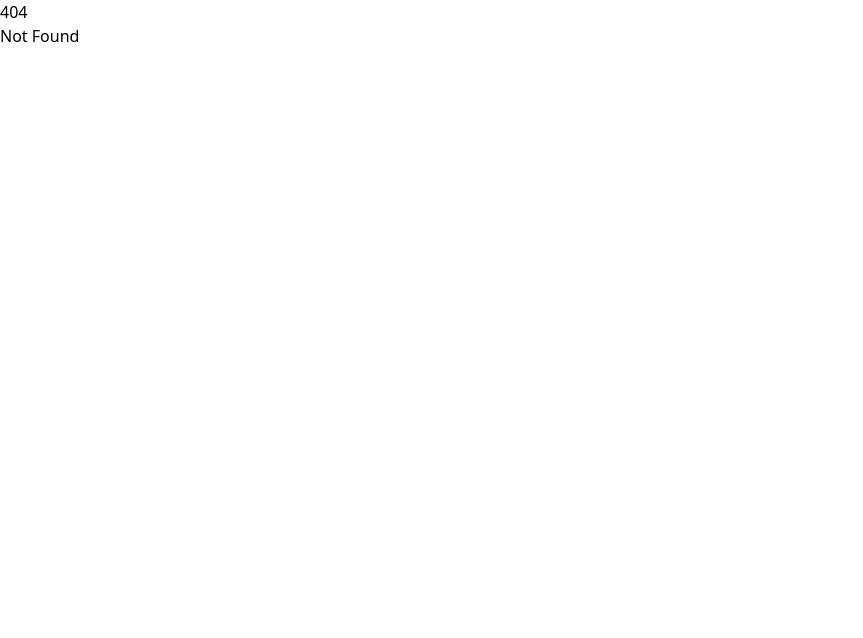
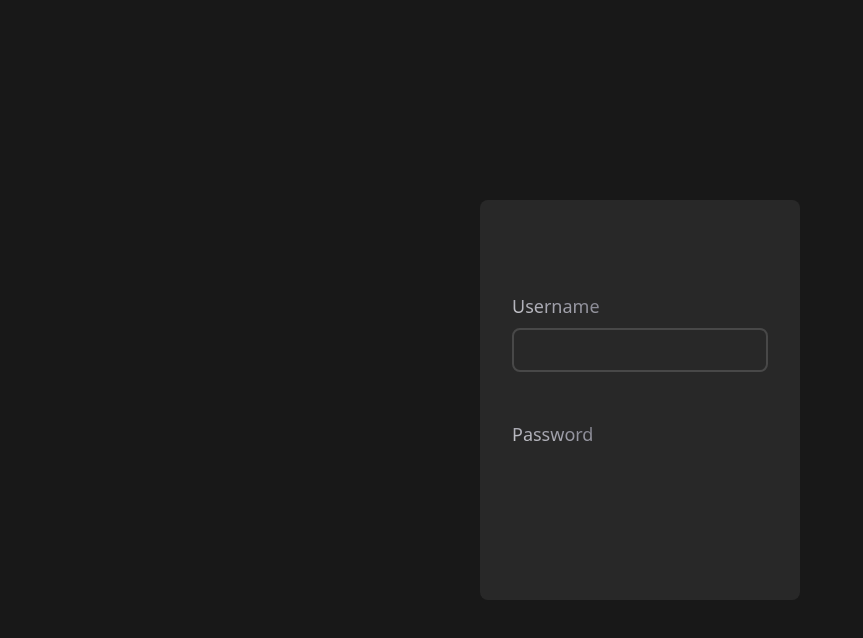
Before and after one commit to Vignesh-G-1009/TicketEase, a SvelteKit app: page /login in a window 1280 px wide. Before the commit this address had no page. Shown: the top 638 px of the page, without its empty margins (0-863 px from the left). Built offline with nearby package versions, Linux system fonts and the light colour scheme.

Commit message:
Login Page Added

```diff
--- a/postcss.config.js
+++ /dev/null
@@ -1,6 +0,0 @@
-module.exports = {
-    plugins: [
-      require('tailwindcss'),
-      require('autoprefixer'),
-    ],
-  }
--- a/src/app.css
+++ b/src/app.css
@@ -1,19 +1,6 @@
 @import 'tailwindcss';
-@tailwind utilities;
 
-/* :root {
-  --bgColor: #181818;
-  --: #282828;
-} */
-
-/* .text-custom-green {
-  color: var(--custom-green);
-} */
-
-.bg-bgColor {
-  background-color: #181818;
+@theme {
+  --color-midnight: #181818;
+  --color-lightGrey : #282828;
 }
-
-.bg-tileColor {
-  background-color: #282828;
-}
--- a/src/routes/+page.svelte
+++ b/src/routes/+page.svelte
@@ -1,5 +1,5 @@
-<div class="bg-bgColor h-screen flex items-center justify-center">
-    <div class="fixed top-0 h-20 px-7 w-full bg-tileColor">
+<div class="bg-midnight h-screen flex items-center justify-center">
+    <div class="fixed top-0 h-20 px-7 w-full bg-lightGrey">
         <div class="flex justify-between items-center h-full">
             <div class="flex space-x-5 items-center">
                 <img class="h-16" src="https://static.vecteezy.com/system/resources/previews/018/931/148/original/cartoon-ticket-icon-png.png" alt="Logo" />
@@ -17,13 +17,13 @@
             </div>
         </div>
         <div class="flex justify-evenly items-center py-20">
-            <div class="h-60 w-md bg-tileColor rounded-lg flex items-center justify-center text-white/15">
+            <div class="h-60 w-md bg-lightGrey rounded-lg flex items-center justify-center text-white/15">
                 Museum 1
             </div>
-            <div class="h-60 w-md bg-tileColor rounded-lg flex items-center justify-center text-white/15">
+            <div class="h-60 w-md bg-lightGrey rounded-lg flex items-center justify-center text-white/15">
                 Museum 2
             </div>
-            <div class="h-60 w-md bg-tileColor rounded-lg flex items-center justify-center text-white/15">
+            <div class="h-60 w-md bg-lightGrey rounded-lg flex items-center justify-center text-white/15">
                 Museum 3
             </div>
         </div>
--- /dev/null
+++ b/src/routes/login/+page.svelte
@@ -0,0 +1,11 @@
+<div class="bg-midnight h-screen flex items-center justify-center">
+    <div class="bg-lightGrey h-[50vh] w-[25vw] rounded-lg flex flex-col items-center justify-center text-white/15 space-y-10">
+        <div class="h-[12vh] w-[20vw] flex flex-col items-start justify-evenly">
+            <label for="Username" class="text-lg text-transparent bg-gradient-to-tr from-zinc-300 via-zinc-400 to-zinc-500 bg-clip-text">Username</label>
+            <input type="text" name="Username" id="Username" class="w-full px-3 py-2 border-2 border-white/15 rounded-lg focus:outline-none focus:border-transparent focus:ring-2 focus:ring-red-500">
+        </div>
+        <div class="h-[12vh] w-[20vw]">
+            <label for="Password" class="text-lg text-transparent bg-gradient-to-tr from-zinc-300 via-zinc-400 to-zinc-500 bg-clip-text">Password</label>
+        </div>
+    </div>
+</div>
```
